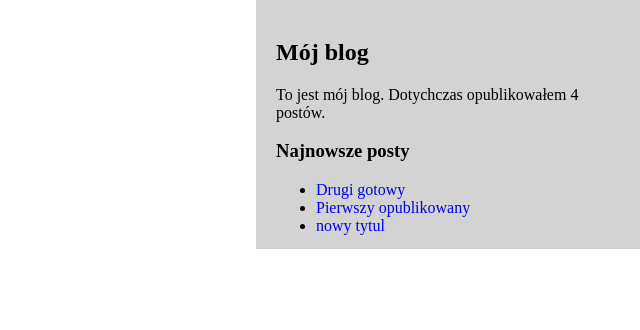
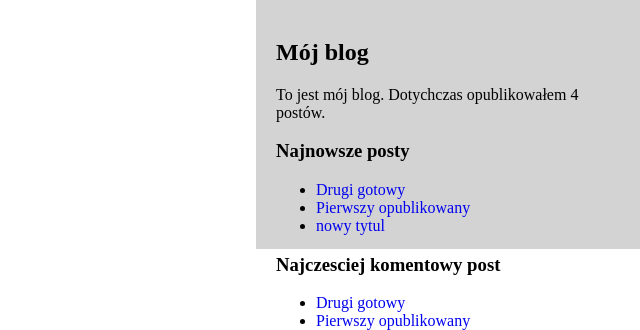
Before and after one commit to klimek91/django_blog, a Django app: page /blog/ in a window 1280 px wide. Shown: the part 646-976 px from the top of the page, without its empty margins (640-1280 px from the left). Before the commit the page ends 895 px from the top, so only its background shows below. Run offline with Django 3.2, Linux system fonts and the light colour scheme; data comes from the database, SQL or seed files in the repository; both versions use the stored data as it was after the commit; parts of the project's set-up code (start-up, migrations or seed data) failed here and were passed over.

Commit message:
create template tag: get_most_commented_posts

```diff
--- a/blog/templates/blog/base.html
+++ b/blog/templates/blog/base.html
@@ -18,6 +18,16 @@
 
         <h3>Najnowsze posty</h3>
         {% show_latest_posts 3 %}
+
+        <h3>Najczesciej komentowy post</h3>
+        {% get_most_commented_posts 2 as most_commented_posts %}
+        <ul>
+            {% for most_commented_post in most_commented_posts %}
+            <li>
+                <a href="{{ most_commented_post.get_absolute_url }}">{{ most_commented_post.title }}</a>
+            </li>
+        {% endfor %}
+        </ul>
     </div>
 </body>
 </html>
--- a/blog/templatetags/blog_tags.py
+++ b/blog/templatetags/blog_tags.py
@@ -3,6 +3,7 @@ from django import template
 register = template.Library()
 
 from ..models import Post
+from django.db.models import Count
 
 @register.simple_tag
 def total_posts():
@@ -12,3 +13,7 @@ def total_posts():
 def show_latest_posts(count=5):
     latest_posts = Post.published.order_by('-publish')[:count]
     return {'latest_posts':latest_posts}
+
+@register.simple_tag
+def get_most_commented_posts(count=5):
+    return Post.published.annotate(total_comments=Count('comments')).order_by('-total_comments')[:count]
```
Also changed, not shown: db.sqlite3.
